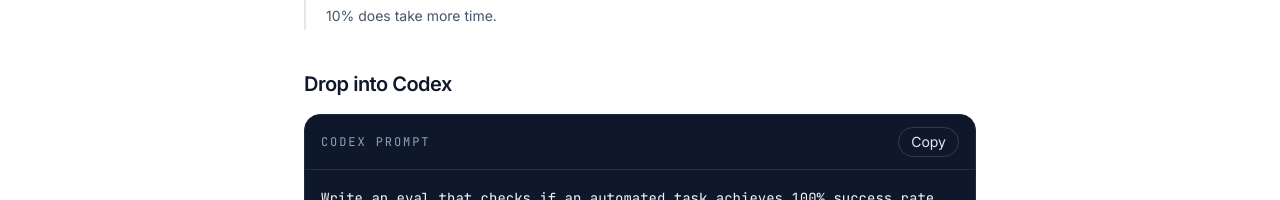
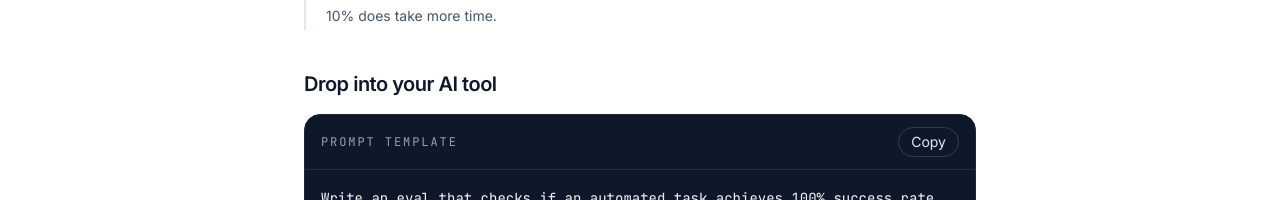
Before and after one commit to nitishmalpotra/eval-library, a Next.js app: page /eval/100-automation-threshold in a window 1280 px wide. Shown: the part 1383-1583 px from the top of the page. Built offline with nearby package versions, Linux system fonts and the light colour scheme; no server answers.

Commit message:
Generalize Codex references to be tool-agnostic

```diff
--- a/src/app/about/page.tsx
+++ b/src/app/about/page.tsx
@@ -31,7 +31,7 @@
 
         <Section title="Schema">
           <p className="text-slate-700 dark:text-slate-300">
-            Every pattern has name, one-liner, definition, explanation, when/when-not-to-use, metric, pitfalls, source citation with link, and a Codex prompt template you can paste into your dev workflow.
+            Every pattern has name, one-liner, definition, explanation, when/when-not-to-use, metric, pitfalls, source citation with link, and a prompt template you can paste into any AI tool.
           </p>
         </Section>
 
--- a/src/app/eval/[id]/page.tsx
+++ b/src/app/eval/[id]/page.tsx
@@ -2,7 +2,7 @@
 import type { Metadata } from "next";
 import { notFound } from "next/navigation";
 import { CategoryBadge } from "@/components/CategoryBadge";
-import { CodexPromptCopier } from "@/components/CodexPromptCopier";
+import { PromptTemplateCopier } from "@/components/PromptTemplateCopier";
 import { DifficultyBadge } from "@/components/DifficultyBadge";
 import { SourceCitation } from "@/components/SourceCitation";
 import { getAllEvals, getEvalById } from "@/lib/evals";
@@ -114,9 +114,9 @@
         </section>
 
         <section>
-          <h2 className="text-xl font-semibold tracking-tight text-slate-900 dark:text-slate-100">Drop into Codex</h2>
+          <h2 className="text-xl font-semibold tracking-tight text-slate-900 dark:text-slate-100">Drop into your AI tool</h2>
           <div className="mt-4">
-            <CodexPromptCopier prompt={pattern.codex_prompt_template} />
+            <PromptTemplateCopier prompt={pattern.codex_prompt_template} />
           </div>
         </section>
 
--- a/src/app/learn/LearnClient.tsx
+++ b/src/app/learn/LearnClient.tsx
@@ -165,11 +165,11 @@
           <Annotation>the source of truth — every claim above must be traceable here</Annotation>
         </section>
         <section>
-          <h3 className="text-lg font-semibold text-slate-900 dark:text-slate-100">Codex prompt</h3>
+          <h3 className="text-lg font-semibold text-slate-900 dark:text-slate-100">Prompt template</h3>
           <pre className="mt-3 overflow-x-auto rounded-2xl border border-slate-800 bg-slate-900 p-4 text-sm leading-6 text-slate-100">
             <code>{pattern.codex_prompt_template}</code>
           </pre>
-          <Annotation>this is what makes the pattern actionable — paste it into Codex/Cursor and substitute the placeholders</Annotation>
+          <Annotation>this is what makes the pattern actionable — paste it into any AI tool (Claude, ChatGPT, Cursor, Codex, etc.) and substitute the placeholders</Annotation>
         </section>
       </div>
     </>
@@ -213,7 +213,7 @@
         <p>3. One-liner</p>
         <p>4. Source citation</p>
         <p>5. Body sections</p>
-        <p>6. Codex prompt</p>
+        <p>6. Prompt template</p>
       </div>
     </>
   );
--- a/src/app/page.tsx
+++ b/src/app/page.tsx
@@ -46,7 +46,7 @@
             Every AI eval pattern from Lenny&apos;s operators, made buildable.
           </p>
           <p className="mt-3 max-w-2xl text-sm leading-6 text-slate-500 dark:text-slate-400">
-            Browse practical eval patterns, understand when to use them, and copy a ready-to-adapt Codex prompt into your workflow.
+            Browse practical eval patterns, understand when to use them, and copy a ready-to-adapt prompt into your workflow.
           </p>
           <p className="mt-4 text-sm text-slate-500 dark:text-slate-400">
             Built from Lenny Rachitsky&apos;s public newsletter and podcast corpus.
--- a/src/components/CodexPromptCopier.tsx
+++ b/src/components/PromptTemplateCopier.tsx
@@ -2,7 +2,7 @@
 
 import { useState } from "react";
 
-export function CodexPromptCopier({ prompt }: { prompt: string }) {
+export function PromptTemplateCopier({ prompt }: { prompt: string }) {
   const [copied, setCopied] = useState(false);
 
   async function handleCopy() {
@@ -26,7 +26,7 @@
   return (
     <div className="overflow-hidden rounded-2xl border border-slate-800 bg-slate-900 text-slate-100">
       <div className="flex items-center justify-between border-b border-white/10 px-4 py-3">
-        <span className="font-mono text-xs uppercase tracking-[0.16em] text-slate-400">Codex prompt</span>
+        <span className="font-mono text-xs uppercase tracking-[0.16em] text-slate-400">Prompt template</span>
         <button
           type="button"
           onClick={handleCopy}
```
Also changed, not shown: 1 other file (tests, documents, lock files or other folders).
